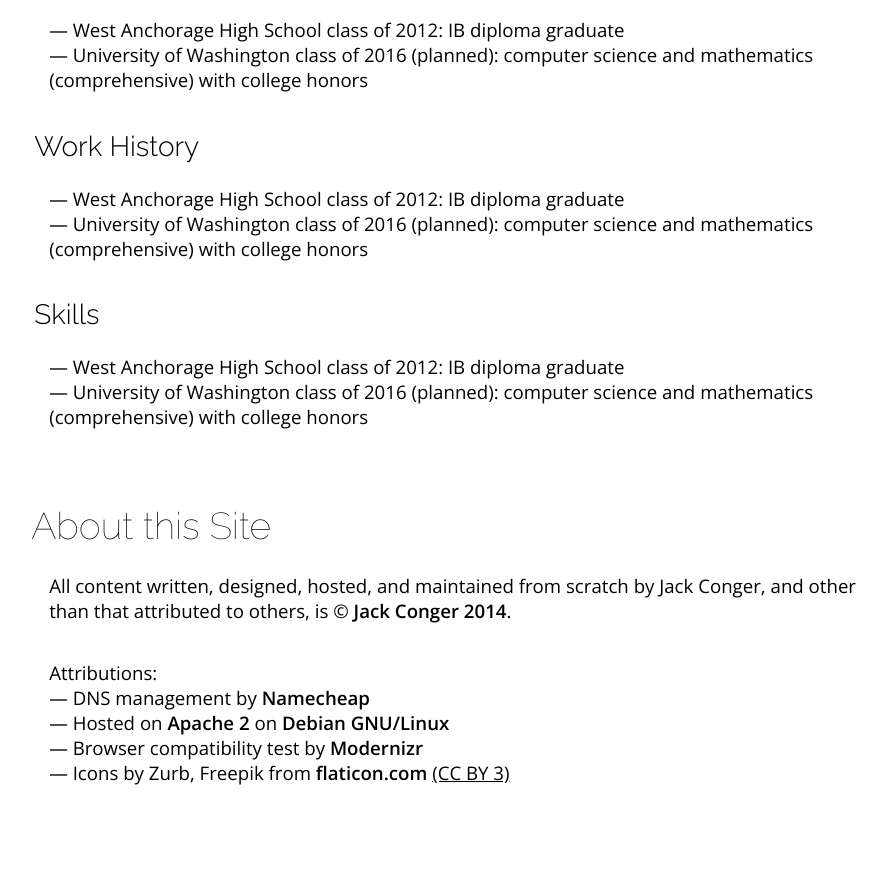
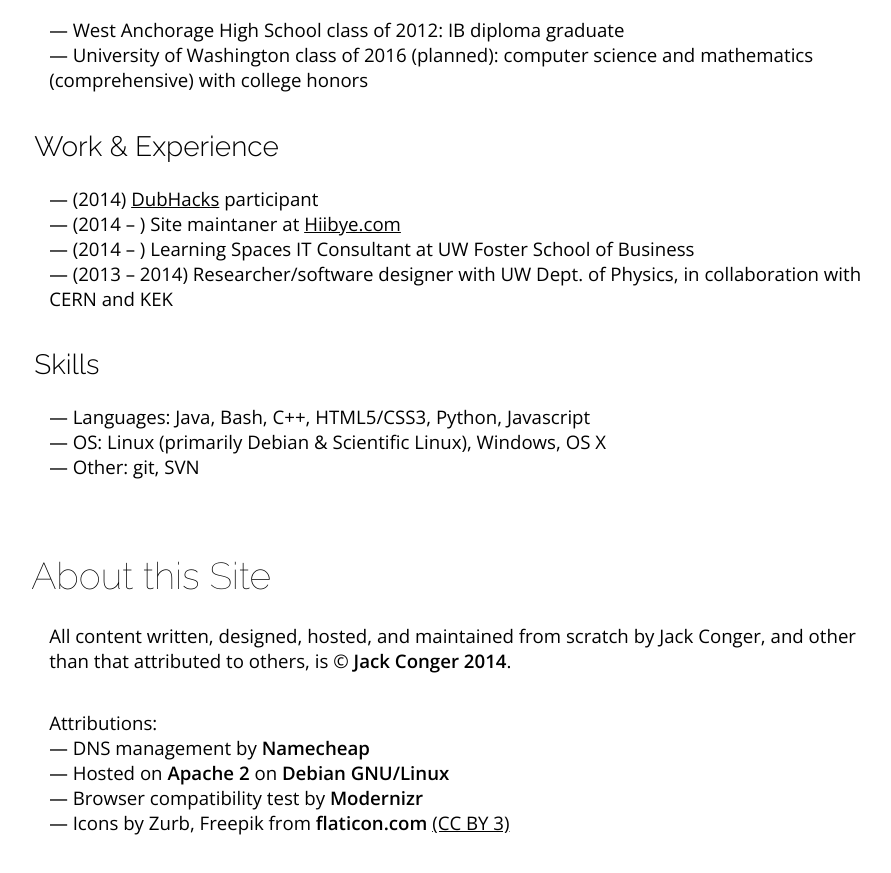
Before and after one commit to jpco/jpco.io, a plain HTML site: page sw/index.html in a window 1280 px wide. Shown: the part 940-1813 px from the top of the page, without its empty margins (305-1196 px from the left). Before the commit the page ends 1763 px from the top, so only its background shows below. Drawn offline with nearby package versions, Linux system fonts and the light colour scheme.

Commit message:
finished experience/skills

```diff
--- a/mainstyle.css
+++ b/mainstyle.css
@@ -34,6 +34,9 @@ p a:link {
 }
 p a:visited {
 	color: black;
+}
+p a.b {
+	font-weight: bold;
 }
 
 #homecell {
--- a/sw/index.html
+++ b/sw/index.html
@@ -32,18 +32,18 @@
 <h1>Introductions </h1>
 <p>Hi!</p>
 
-<p>My name is <b>Jack Conger</b>.</p>
+<p>My name is <a class="b">Jack Conger</a>.</p>
 
 <p>When I was still a baby in the cold north of Alaska, my dad, a certified Windows know-it-all,
 instilled in me an addiction to computers and problem-solving.</p>
 
-<p>I've since switched to Linux and gained a <b>passion for free and open-source software</b>, as well
-as a driving urge for <b>finding elegant solutions at the root</b> of problems I find&mdash;hence, I am pursuing
+<p>I've since switched to Linux and gained a <a class="b">passion for free and open-source software</a>, as well
+as a driving urge for <a class="b">finding elegant solutions at the root</a> of problems I find&mdash;hence, I am pursuing
 a math and computer science double major at the University of Washington in Seattle.</p>
 
 <h1>Believe in the Non-Sexy</h1>
 
-<p>I believe in <b>non-sexy software</b>: <a href="https://www.gnu.org/software/software.html">
+<p>I believe in <a class="b">non-sexy software</a>: <a href="https://www.gnu.org/software/software.html">
 software people don't even notice</a>, even though they use it every day of their lives; software that can
 be truly helpful to those in need, not simply an incremental improvement for affluent, privileged people
 in affluent, privileged parts of the world; software that is <a href="https://google.com/search?q=email+will+never+die">old, ugly, and infrastructural</a>.</p>
@@ -60,18 +60,20 @@ Facebook?</p>
  with college honors
 </p>
 
-<h2 style="margin-top: 0em;">Work History</h2>
+<h2 style="margin-top: 0em;">Work &amp; Experience</h2>
 <p style="margin-top: 0em;">
- &mdash; West Anchorage High School class of 2012: IB diploma graduate<br />
- &mdash; University of Washington class of 2016 (planned): computer science and mathematics (comprehensive)
- with college honors
+ &mdash; (2014) <a href="dubhacks.co">DubHacks</a> participant<br />
+ &mdash; (2014 &ndash; ) Site maintaner at <a href="http://hiibye.com">Hiibye.com</a> <br />
+ &mdash; (2014 &ndash; ) Learning Spaces IT Consultant at UW Foster School of Business <br />
+ &mdash; (2013 &ndash; 2014) Researcher/software designer with UW Dept. of Physics, in collaboration
+with CERN and KEK<br />
 </p>
 
 <h2 style="margin-top: 0em;">Skills</h2>
 <p style="margin-top: 0em;">
- &mdash; West Anchorage High School class of 2012: IB diploma graduate<br />
- &mdash; University of Washington class of 2016 (planned): computer science and mathematics (comprehensive)
- with college honors
+ &mdash; Languages: Java, Bash, C++, HTML5/CSS3,  Python, Javascript<br />
+ &mdash; OS: Linux (primarily Debian &amp; Scientific Linux), Windows, OS X<br />
+ &mdash; Other: git, SVN
 </p>
 
 
@@ -79,13 +81,13 @@ Facebook?</p>
 <h1>About this Site</h1>
 
 <p>All content written, designed, hosted, and maintained from scratch by Jack Conger, and other than
-that attributed to others, is &copy; <b>Jack Conger 2014</b>.</p>
+that attributed to others, is &copy; <a class="b">Jack Conger 2014</a>.</p>
 
 <p>Attributions:<br />
- &mdash; DNS management by <b>Namecheap</b><br />
- &mdash; Hosted on <b>Apache 2</b> on <b>Debian GNU/Linux</b><br />
- &mdash; Browser compatibility test by <b>Modernizr</b><br />
- &mdash; Icons by Zurb, Freepik from <b>flaticon.com</b> <a href="http://creativecommons.org/licenses/by/3.0/">(CC BY 3)</a>
+ &mdash; DNS management by <a class="b">Namecheap</a><br />
+ &mdash; Hosted on <a class="b">Apache 2</a> on <a class="b">Debian GNU/Linux</a><br />
+ &mdash; Browser compatibility test by <a class="b">Modernizr</a><br />
+ &mdash; Icons by Zurb, Freepik from <a class="b">flaticon.com</a> <a href="http://creativecommons.org/licenses/by/3.0/">(CC BY 3)</a>
 </p>
 
 <!-- end content -->
```
